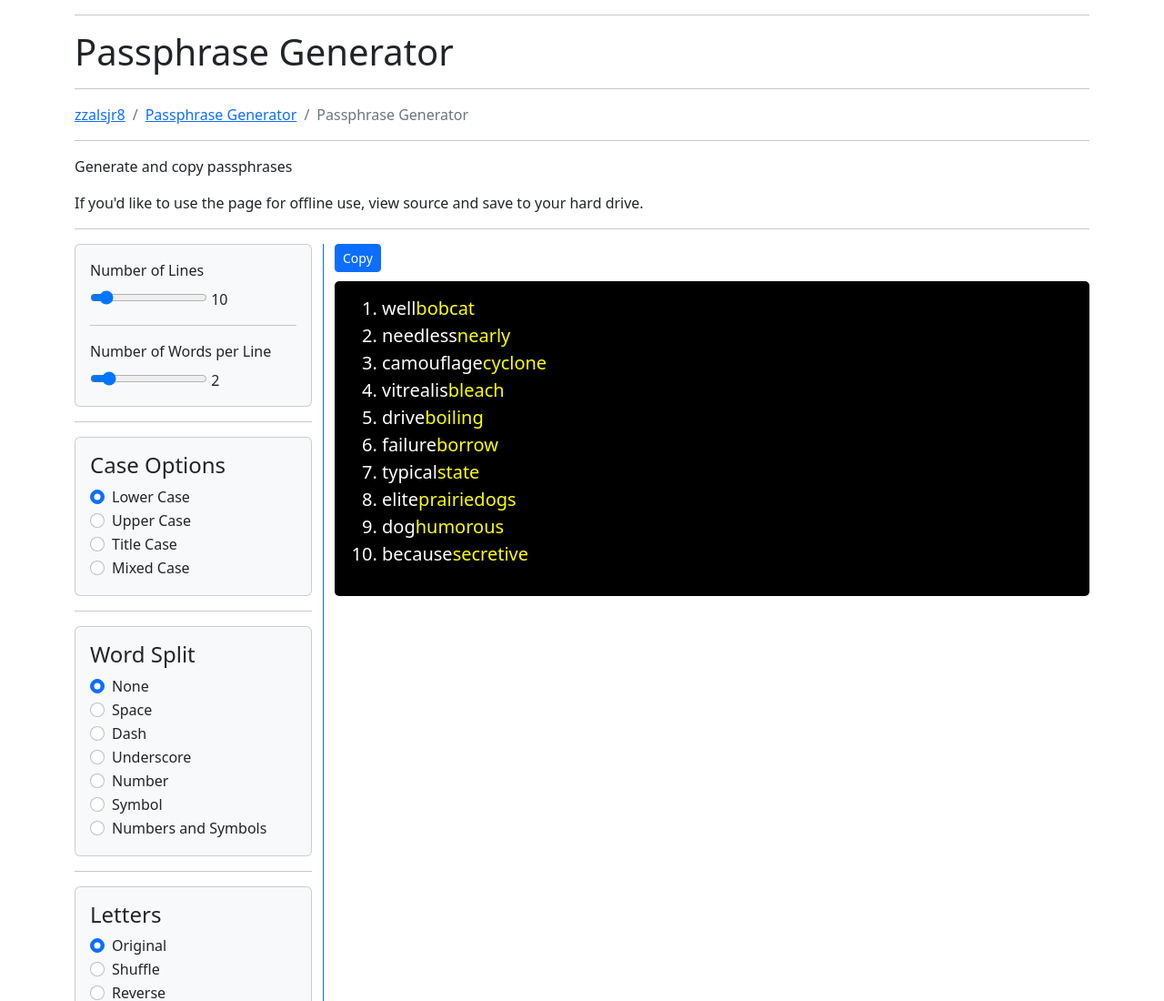
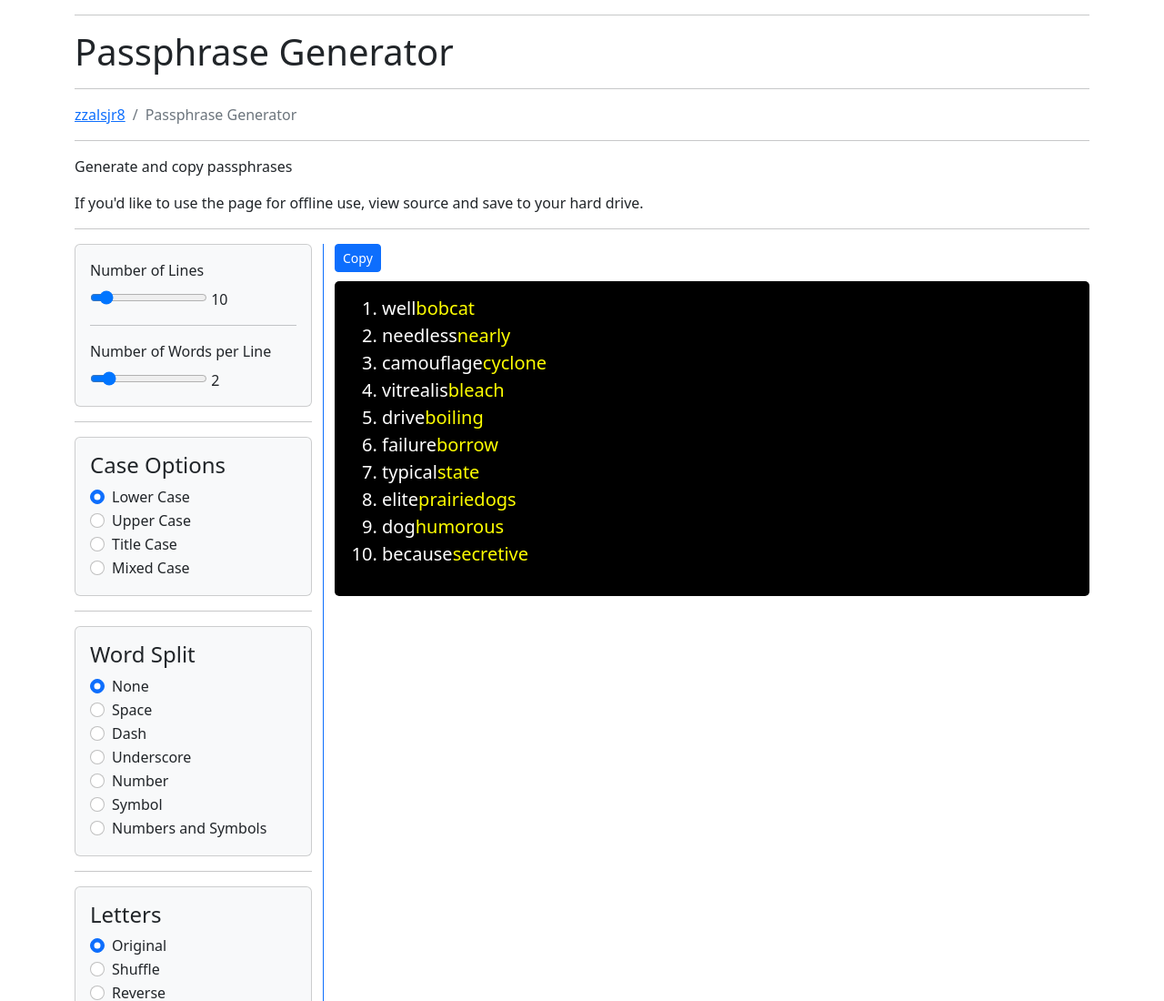
Before and after one commit to zzalsjr8/passphrase-generator, a plain HTML site: page index.html in a window 1280 px wide. Shown: the top 1100 px of the page at 91% size. Drawn offline with Linux system fonts and the light colour scheme.

Commit message:
Remove Passphrase Generator link from breadcrumb
Removed link to the Passphrase Generator project.

```diff
--- a/index.html
+++ b/index.html
@@ -25,7 +25,6 @@
 	<hr>
 	<ol class="breadcrumb">
 		<li class="breadcrumb-item"><a href="https://zzalsjr8.github.io/">zzalsjr8</a></li>
-		<li class="breadcrumb-item"><a href="https://zzalsjr8.github.io/projects/passphrase-generator/">Passphrase Generator</a></li>
 		<li class="breadcrumb-item active">Passphrase Generator</li>
 	</ol>
 	<hr>
```
